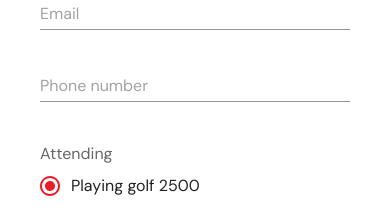
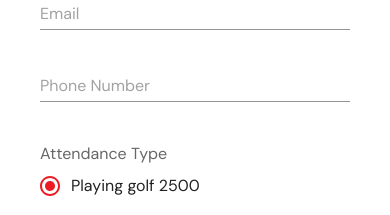
Before and after one commit to brandeddavid/wema-form, a Next.js app: page / in a window 390 px wide. Shown: the part 342-557 px from the top of the page. Built offline with nearby package versions, Linux system fonts and the light colour scheme.

Commit message:
add mobile view

```diff
--- a/src/components/Form/form.tsx
+++ b/src/components/Form/form.tsx
@@ -97,7 +97,7 @@ const Form = () => {
 						}}
 						required
 						onChange={(event: any) => setPhoneNumber(event.target.value)}
-						placeholder="Phone number"
+						placeholder="Phone Number"
 						type="number"
 						variant="standard"
 						value={phoneNumber}
@@ -105,7 +105,7 @@ const Form = () => {
 				</Box>
 				<Box>
 					<FormControl>
-						<FormLabel>Attending</FormLabel>
+						<FormLabel>Attendance Type</FormLabel>
 						<RadioGroup row>
 							{attendanceType.map(({ label, value, amount }: any) => (
 								<FormControlLabel
```
